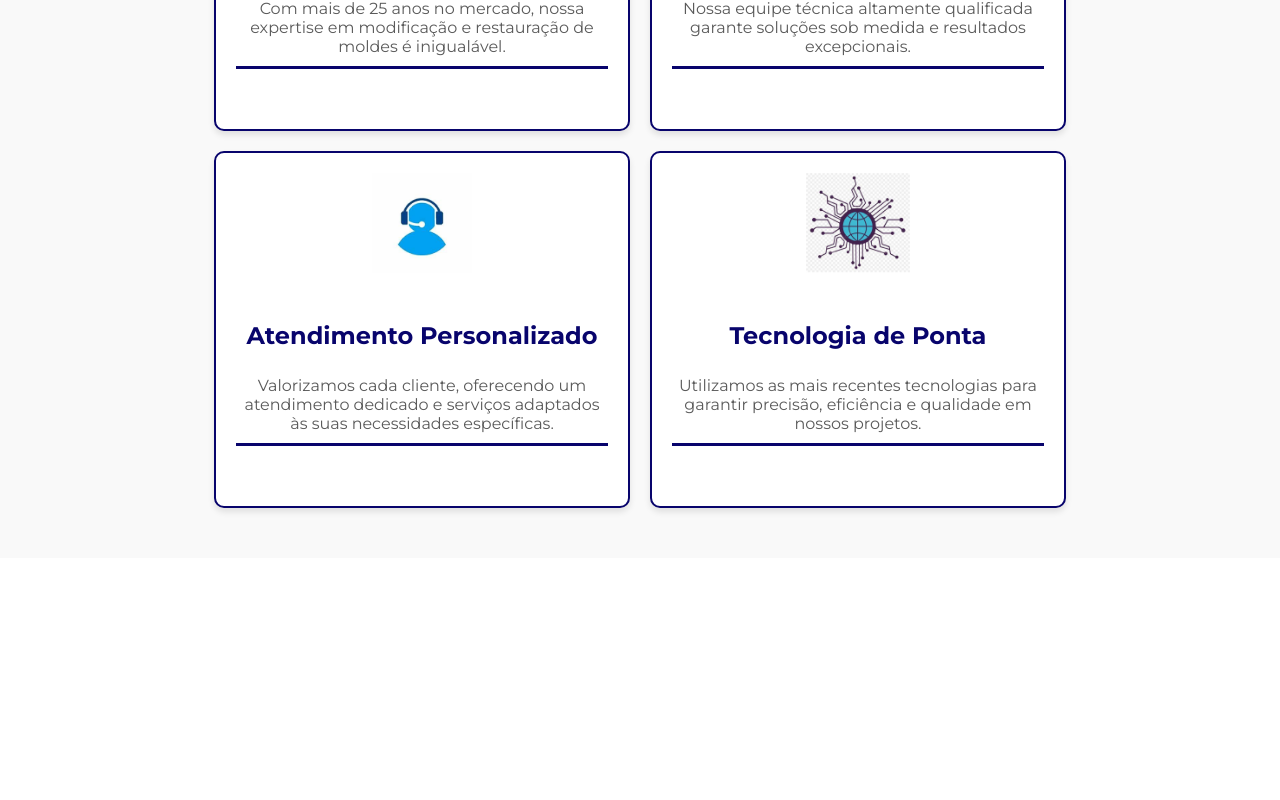
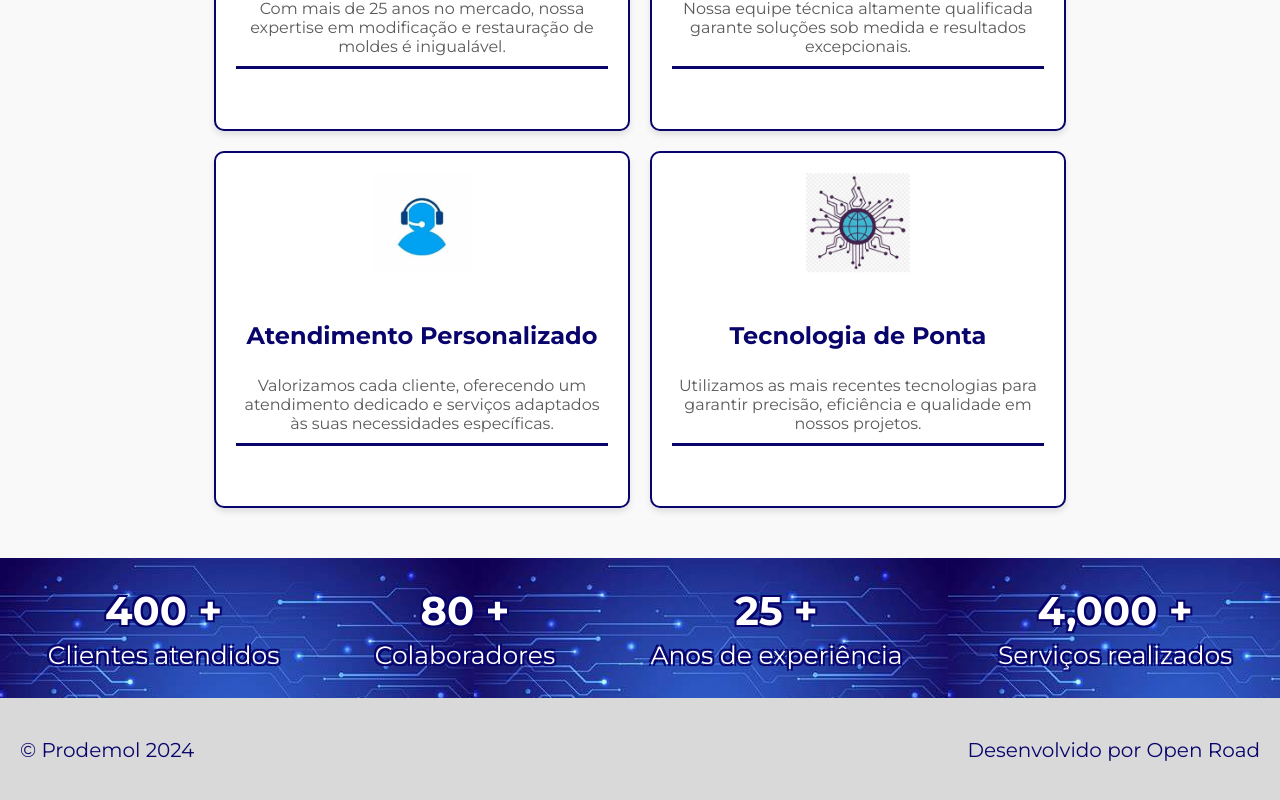
Before and after one commit to rpapadev/prodemol, a React (Create React App) app: page / in a window 1280 px wide. Shown: the part 2236-3036 px from the top of the page. Before the commit the page ends 2794 px from the top, so only its background shows below. Built offline with nearby package versions, Linux system fonts and the light colour scheme.

Commit message:
footer adicionado

```diff
--- a/package.json
+++ b/package.json
@@ -8,7 +8,9 @@
     "@testing-library/user-event": "^13.5.0",
     "framer-motion": "^11.2.12",
     "react": "^18.3.1",
+    "react-countup": "^6.5.3",
     "react-dom": "^18.3.1",
+    "react-intersection-observer": "^9.10.3",
     "react-router-dom": "^6.24.0",
     "react-scripts": "5.0.1",
     "web-vitals": "^2.1.4"
--- a/src/App.js
+++ b/src/App.js
@@ -11,6 +11,7 @@ import Produtos from './pages/Produtos';
 import Tecnologia from './pages/Tecnologia';
 import Qualidade from './pages/Qualidade';
 import Contato from './pages/Contato';
+import Footer from './components/Footer';
 
 function App() {
   return (
@@ -25,6 +26,7 @@ function App() {
         <Route path="/qualidade" element={<Qualidade />} />
         <Route path="/contato" element={<Contato />} />
       </Routes>
+      <Footer />
     </Router>
   );
 }
--- /dev/null
+++ b/src/components/Footer.js
@@ -0,0 +1,17 @@
+import React from 'react';
+import '../layouts/Footer.css';
+
+function Footer() {
+    return (
+        <div className='footer'>
+            <div className="footer-left">
+                <p>© Prodemol 2024</p>
+            </div>
+            <div className="footer-right">
+                <p><a href="https://rpapadev.github.io/portifolio/" target="_blank" rel="noreferrer">Desenvolvido por Open Road</a></p>
+            </div>
+        </div>
+    );
+}
+
+export default Footer;
--- /dev/null
+++ b/src/components/StatsCouter.js
@@ -0,0 +1,39 @@
+import React from 'react';
+import { useInView } from 'react-intersection-observer';
+import CountUp from 'react-countup';
+import '../layouts/StatsCounter.css';
+
+const stats = [
+    { value: 400, label: 'Clientes atendidos' },
+    { value: 80, label: 'Colaboradores' },
+    { value: 25, label: 'Anos de experiência' },
+    { value: 4000, label: 'Serviços realizados' },
+];
+
+const StatsCounter = () => {
+    const { ref, inView } = useInView({
+        triggerOnce: true,
+        threshold: 0.1,
+    });
+
+    return (
+        <div className="stats-container" ref={ref}>
+            {stats.map((stat, index) => (
+                <div key={index} className="stat-item">
+                    <h1>{inView && (
+                        <CountUp
+                            start={0}
+                            end={stat.value}
+                            duration={4}
+                            separator=","
+                            className="stat-value"
+                        />
+                    )} +</h1>
+                    <p className="stat-label">{stat.label}</p>
+                </div>
+            ))}
+        </div>
+    );
+};
+
+export default StatsCounter;
--- /dev/null
+++ b/src/layouts/Footer.css
@@ -0,0 +1,30 @@
+.footer {
+    background-color: #D9D9D9;
+    padding: 20px;
+    display: flex;
+    justify-content: space-between;
+}
+
+.footer-left,
+.footer-right {
+    width: 50%;
+}
+
+.footer-left p,
+.footer-right p {
+    font-size: 20px;
+    color: #08046C;
+}
+
+.footer-right p {
+    text-align: right;
+}
+
+.footer a {
+    text-decoration: none;
+    color: #08046C;
+}
+
+.footer a:hover {
+    text-decoration: underline;
+}
--- /dev/null
+++ b/src/layouts/StatsCounter.css
@@ -0,0 +1,32 @@
+.stats-container {
+    display: flex;
+    justify-content: space-around;
+    align-items: center;
+    background-image: url('../img/counterbg.jpg');
+    padding: 20px 0;
+    color: white;
+    height: 100px;
+}
+
+.stat-item {
+    text-align: center;
+    margin-top: 25px;
+}
+
+.stat-item h1 {
+    font-size: 40px;
+    text-shadow: -2px -2px 0 #08046C, 2px -2px 0 #08046C, -2px 2px 0 #08046C, 2px 2px 0 #08046C;
+    margin: 0;
+}
+
+.stat-value {
+    font-size: 40px;
+    font-weight: bold;
+    text-shadow: -2px -2px 0 #08046C, 2px -2px 0 #08046C, -2px 2px 0 #08046C, 2px 2px 0 #08046C;
+}
+
+.stat-label {
+    margin-top: 5px;
+    font-size: 25px;
+    text-shadow: -2px -2px 0 #08046C, 2px -2px 0 #08046C, -2px 2px 0 #08046C, 2px 2px 0 #08046C;
+}
--- a/src/pages/Home.js
+++ b/src/pages/Home.js
@@ -4,6 +4,7 @@ import Banner from '../components/Banner';
 import Services from '../components/Services';
 import AboutUs from '../components/AboutUs';
 import WhyChooseUs from '../components/WhyChooseUs';
+import StatsCounter from '../components/StatsCouter';
 
 function Home() {
     return (
@@ -12,6 +13,7 @@ function Home() {
             <Services />
             <AboutUs />
             <WhyChooseUs />
+            <StatsCounter />
         </div>
     );
 }
```
Also changed, not shown: src/img/counterbg.jpg (added), 1 other file (tests, documents, lock files or other folders).
